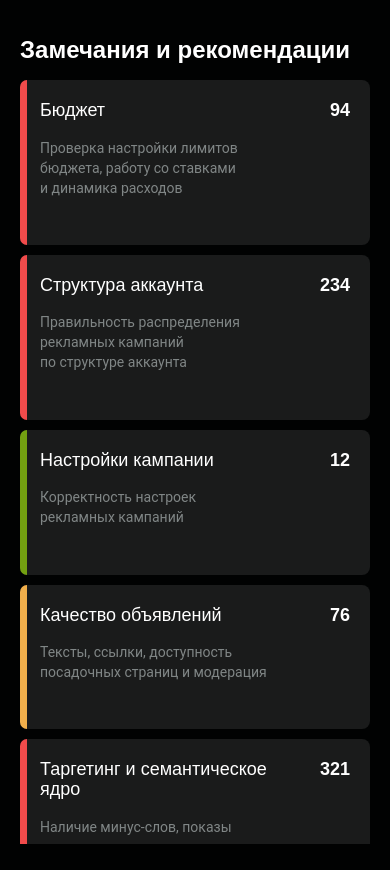
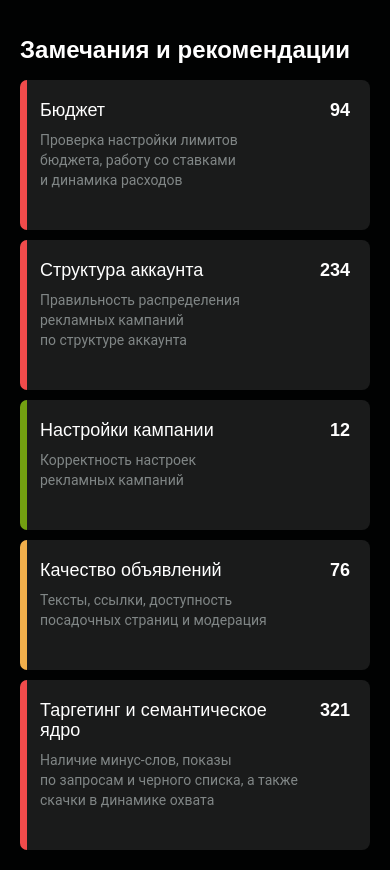
Before and after one commit to AlekseiUsov/adaptive-app-react, a React (Vite) app: page / in a window 390 px wide. Before the commit the page ends 844 px from the top, so only its background shows below. Built offline with nearby package versions, Linux system fonts and the light colour scheme.

Commit message:
fix height

```diff
--- a/src/assets/styles.scss
+++ b/src/assets/styles.scss
@@ -1,13 +1,11 @@
 @import url("./variables.scss");
 body,
 html {
-  overflow: hidden;
   font-family: "Roboto", sans-serif;
   font-size: 14px;
   margin: 0;
   padding: 0;
   background-color: var(--black);
-  height: 100vh;
 }
 // визуально h1 отличается от того, что в макете
 h1 {
--- a/src/components/cardsList/index.module.scss
+++ b/src/components/cardsList/index.module.scss
@@ -79,8 +79,7 @@
 
 @media (max-width: 600px) {
   .list {
-    height: 100vh;
-    overflow-y: auto;
+    overflow-y: scroll;
     grid-template-columns: 1fr;
   }
 }
```
